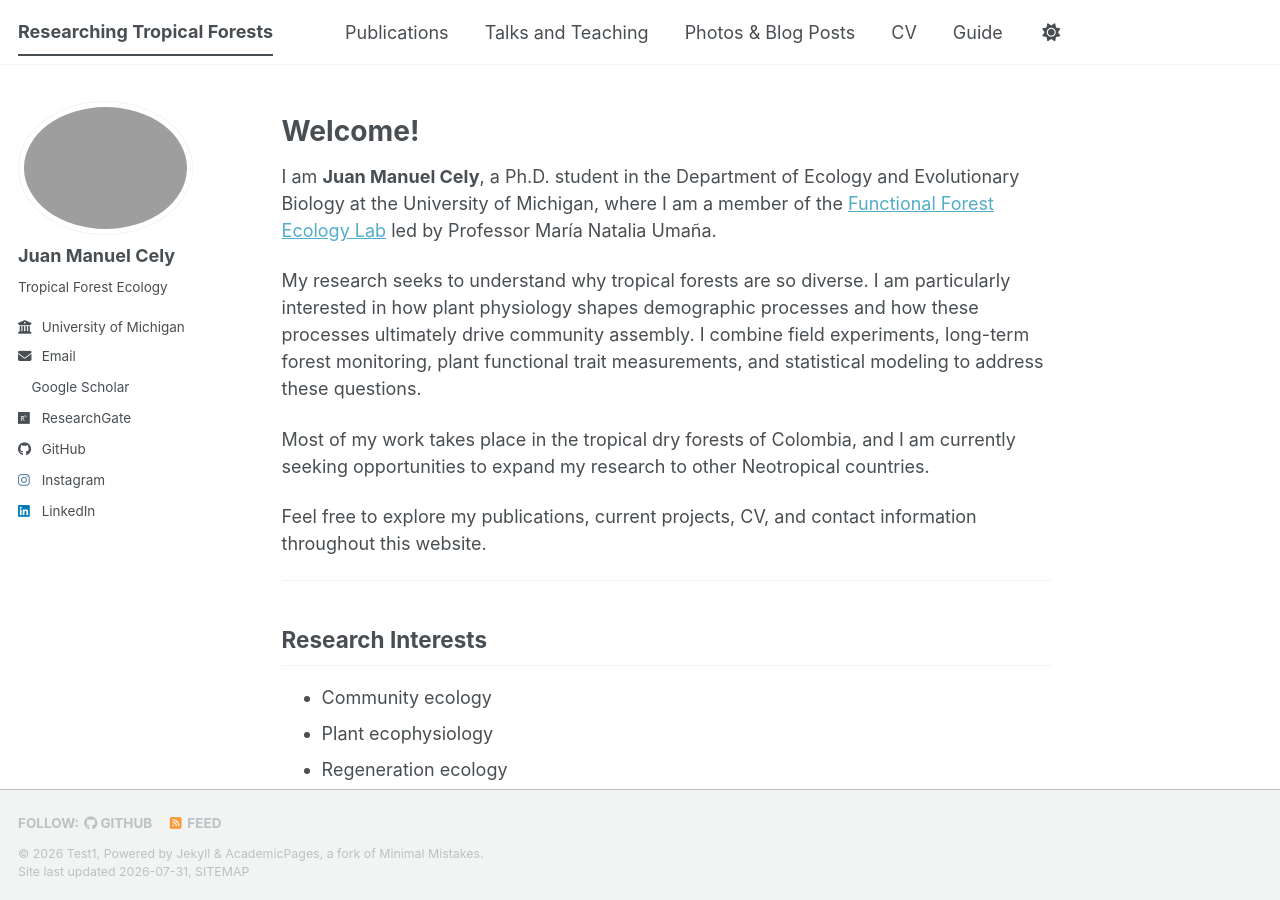
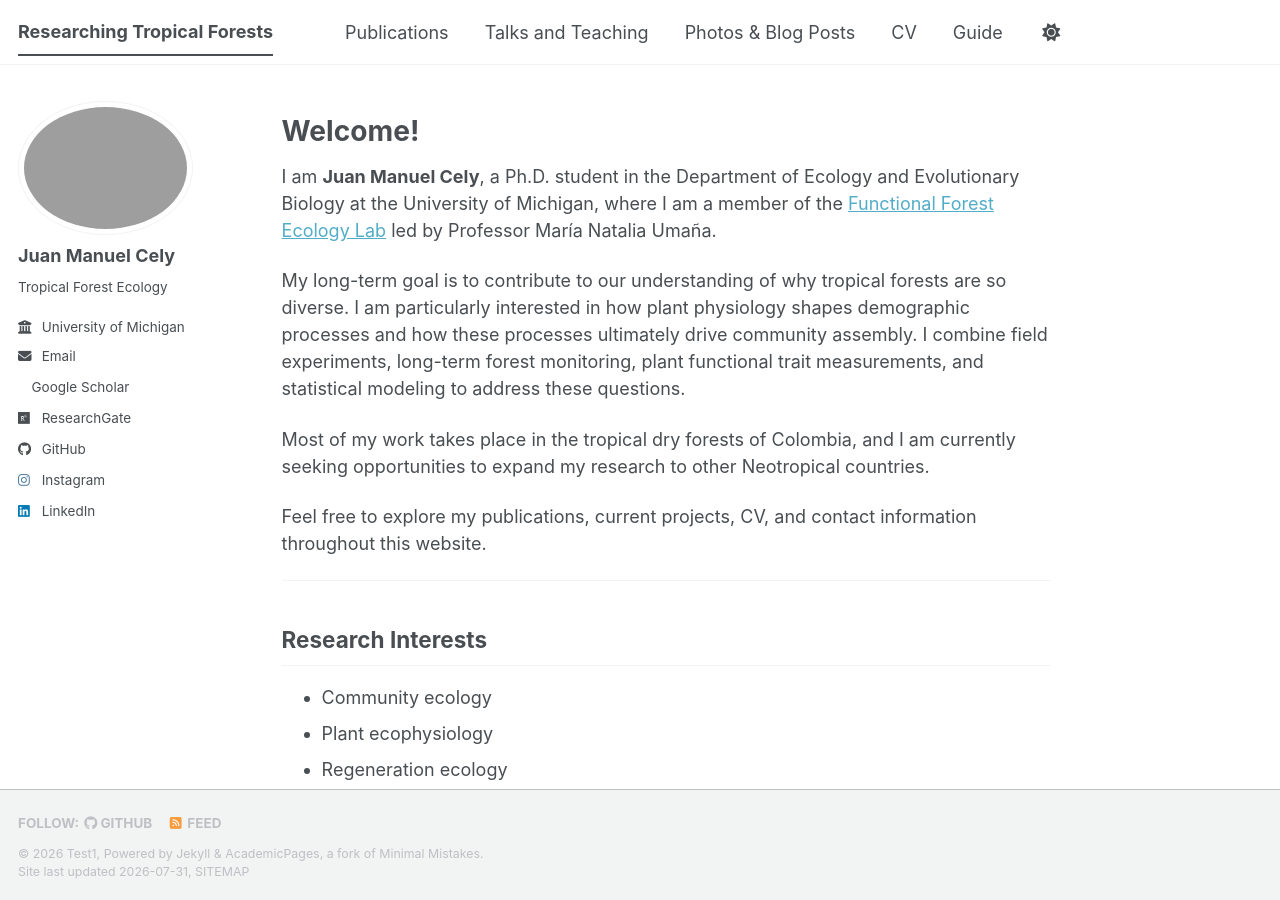
Before and after one commit to jmcely-hub/jmcely-hub.github.io, a Jekyll site: the page built from _pages/about.md, in a window 1280 px wide and 900 px high. Built offline with Jekyll 4.4.1, drawn with Linux system fonts in a browser that asks for light colours; a style sheet for code colours, icons or effects is not loaded.

Commit message:
Update about.md

```diff
--- a/_pages/about.md
+++ b/_pages/about.md
@@ -11,7 +11,7 @@ redirect_from:
 
 I am **Juan Manuel Cely**, a Ph.D. student in the Department of Ecology and Evolutionary Biology at the University of Michigan, where I am a member of the [Functional Forest Ecology Lab](https://sites.lsa.umich.edu/umanalab/) led by Professor María Natalia Umaña.
 
-My research seeks to understand why tropical forests are so diverse. I am particularly interested in how plant physiology shapes demographic processes and how these processes ultimately drive community assembly. I combine field experiments, long-term forest monitoring, plant functional trait measurements, and statistical modeling to address these questions.
+My long-term goal is to contribute to our understanding of why tropical forests are so diverse. I am particularly interested in how plant physiology shapes demographic processes and how these processes ultimately drive community assembly. I combine field experiments, long-term forest monitoring, plant functional trait measurements, and statistical modeling to address these questions.
 
 Most of my work takes place in the tropical dry forests of Colombia, and I am currently seeking opportunities to expand my research to other Neotropical countries.
 
```
